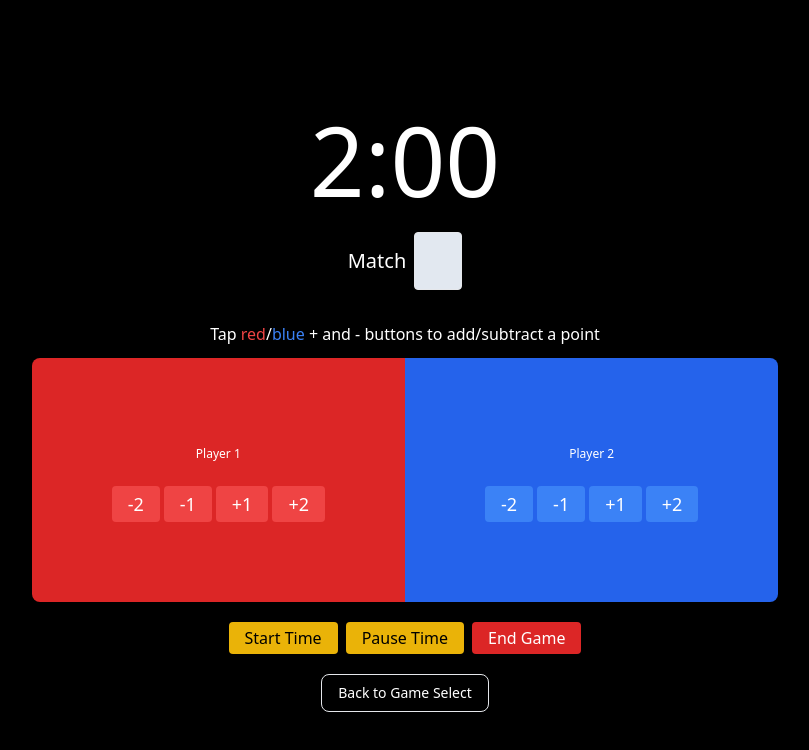
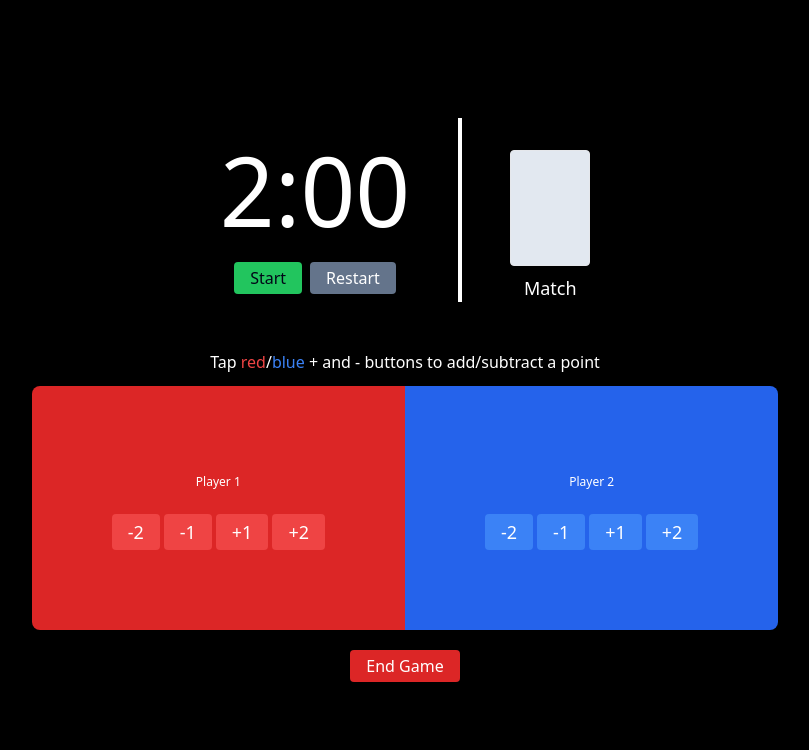
Before and after one commit to pjguitar15/timd-pointing-system, a React (Vite) app: page /game/admin/1 in a window 1280 px wide. Shown: the top 750 px of the page, without its empty margins (235-1044 px from the left). Built offline with nearby package versions, Linux system fonts and the light colour scheme; no server answers; the database is empty.

Commit message:
updated admin page ui

```diff
--- a/src/pages/AdminEdit/AdminEdit.tsx
+++ b/src/pages/AdminEdit/AdminEdit.tsx
@@ -137,20 +137,47 @@ const GameEdit = () => {
 
   return (
     <main className='h-screen bg-black flex flex-col justify-center'>
+      <div className='flex justify-center gap-12 mb-4'>
+        <div>
           <h1 className='text-white text-center text-[6rem]'>
             {minutes}:{seconds < 10 ? `0${seconds}` : seconds}
           </h1>
-      <div className='flex mx-auto gap-2 items-center'>
-        <h3 className='text-white text-xl'>Match</h3>
+          <div className='flex justify-center gap-2'>
+            <button
+              onClick={isRunning ? pauseTimer : startTimer}
+              className={`${
+                isRunning ? "bg-yellow-500" : "bg-green-500"
+              }  px-4 py-1 rounded font-medium text-slate-950`}
+            >
+              {isRunning ? "Pause" : "Start"}
+            </button>
+            <button
+              onClick={() => {
+                setMinutes(2);
+                setSeconds(0);
+                setIsRunning(false);
+              }}
+              className='bg-slate-500 text-white px-4 py-1 rounded font-medium'
+            >
+              Restart
+            </button>
+          </div>
+        </div>
+        <div className='w-1 h-full bg-white'></div>
+        <div className='flex flex-col gap-2 items-center mt-8 justify-center'>
           <input
-          className='bg-slate-200 mx-auto text-center ps-3 py-2 text-4xl border rounded outline-none w-12'
+            className='bg-slate-200 text-center ps-3 py-2 text-7xl border rounded outline-none w-20 mx-0'
             value={matchNum}
             onChange={(e) => {
-            setMatchNum(e.target.value ? parseInt(e.target.value) : undefined);
+              setMatchNum(
+                e.target.value ? parseInt(e.target.value) : undefined
+              );
               updateMatchNum(parseInt(e.target.value));
             }}
             type='number'
           />
+          <h3 className='text-white text-lg'>Match</h3>
+        </div>
       </div>
       <h5 className='text-white text-center mb-3 mt-8'>
         Tap <span className='text-red-500'>red</span>/
@@ -174,28 +201,13 @@ const GameEdit = () => {
         />
       </div>
       <div className='flex justify-center mt-5 gap-2'>
-        <button
-          onClick={startTimer}
-          className='bg-yellow-500 px-4 py-1 rounded font-medium'
-        >
-          Start Time
-        </button>
-        <button
-          onClick={pauseTimer}
-          className='bg-yellow-500 px-4 py-1 rounded font-medium'
-        >
-          Pause Time
-        </button>
-        <button className='bg-red-600 px-4 py-1 rounded font-medium text-white'>
-          End Game
-        </button>
-      </div>
         <Link
           to='/all-games'
-        className='text-white border rounded-lg px-4 py-2 text-sm mx-auto mt-5'
+          className='bg-red-600 px-4 py-1 rounded font-medium text-white'
         >
-        Back to Game Select
+          End Game
         </Link>
+      </div>
     </main>
   );
 };
```
Lines whose indentation alone changed are shown as unchanged.
